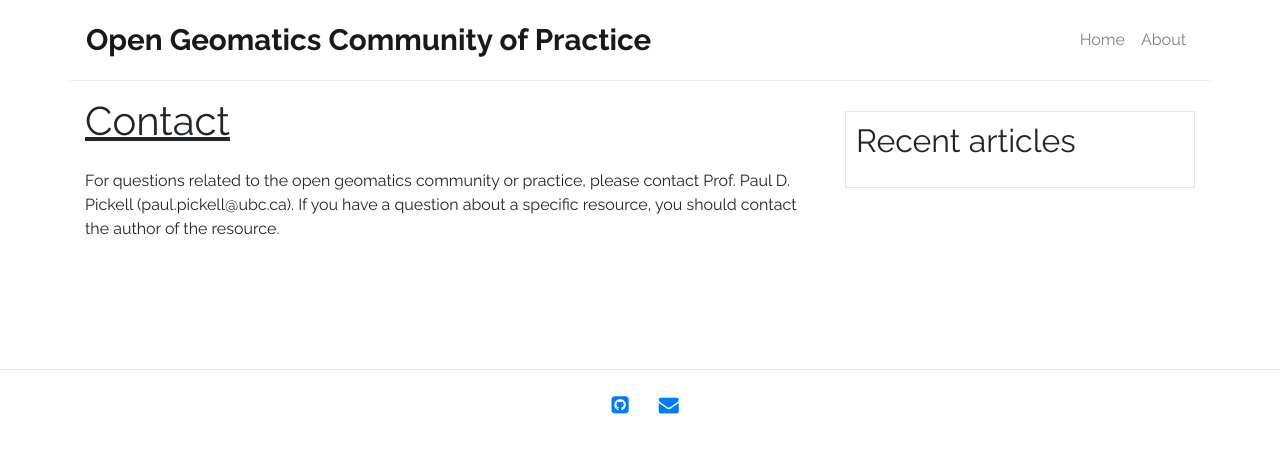
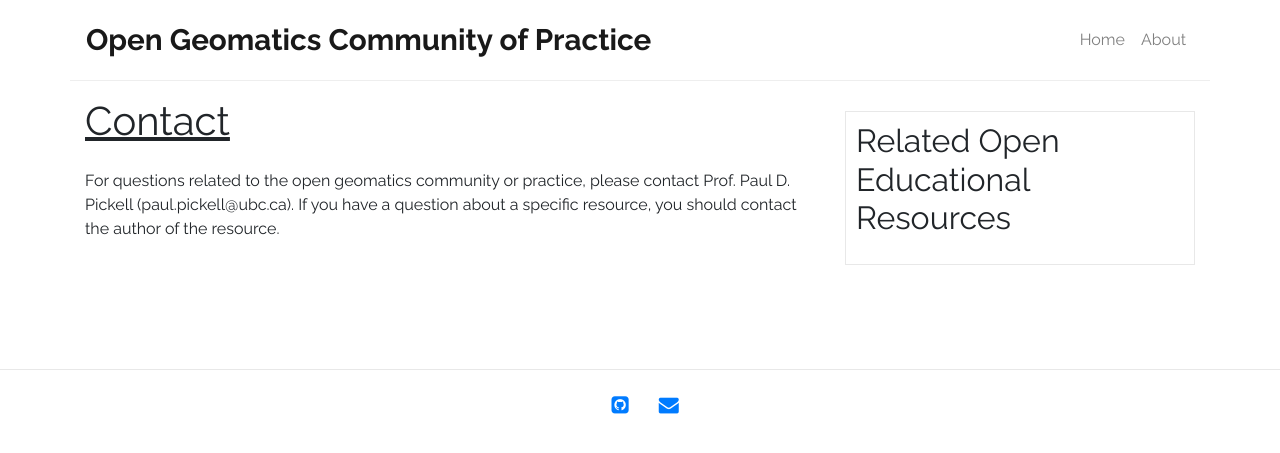
Before and after one commit to ubc-geomatics-community-of-practice/ubc-geomatics-community-of-practice, a Jekyll site: the page built from contact.md, in a window 1280 px wide. Shown: the top 453 px of the page. Built offline with Jekyll 4.4.1, drawn with Linux system fonts in a browser that asks for light colours.

Commit message:
modify theme

```diff
--- a/_includes/sidebar.html
+++ b/_includes/sidebar.html
@@ -11,7 +11,7 @@
   </div>
 
   <div class="mt10 recent">
-    <h2>Recent articles</h2>
+    <h2>Related Open Educational Resources</h2>
     <ul>
       {% for post in site.related_posts limit:3 %}
 
--- a/index.html
+++ b/index.html
@@ -6,7 +6,7 @@
   <div class="row">
     {% for post in paginator.posts %}
       <div class="col-12 col-md-6 col-lg-4">
-       <a href="{{ post.url }}" class="index-anchor">
+       <a href="{{ post.githuburl }}" class="index-anchor">
         <div class="card rounded overflow-hidden">
           <div class="image">
             {% if post.image %}
@@ -14,7 +14,7 @@
             {% endif %}
             <div class="card-body">
               <h2 class="panel-title">{{ post.title | truncate: 25 }}</h2>
-              <p class="p-0 my-1 mx-0"><span class="post-meta"><small>{{ post.date | date: "%b %-d, %Y" }}</small></span></p>
+              <p class="p-0 my-1 mx-0"><span class="post-meta"></span></p>
                <p>{{ post.excerpt | strip_html | strip_newlines | truncate: 150 }}</p>
             </div>
           </div>
```
